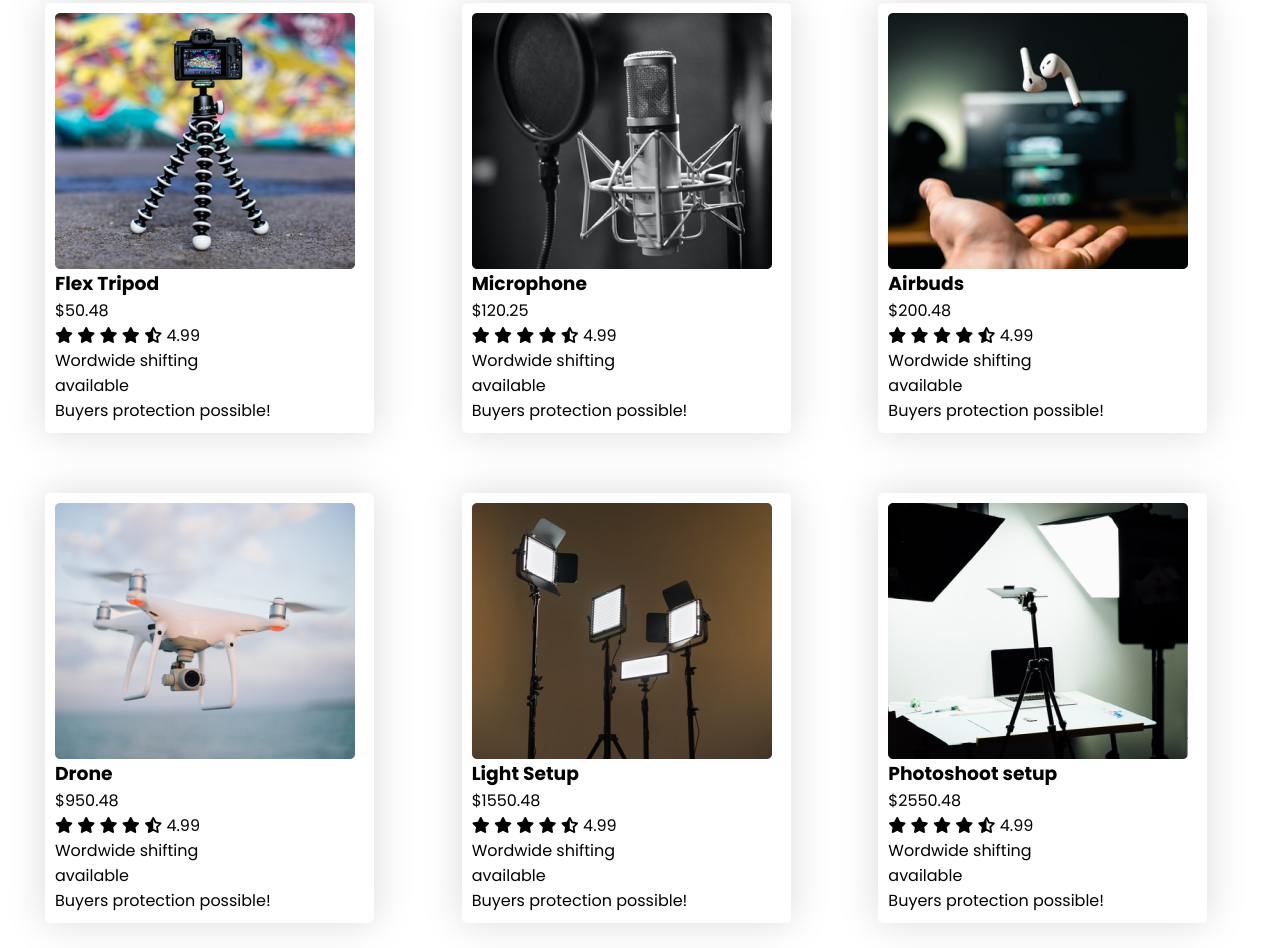
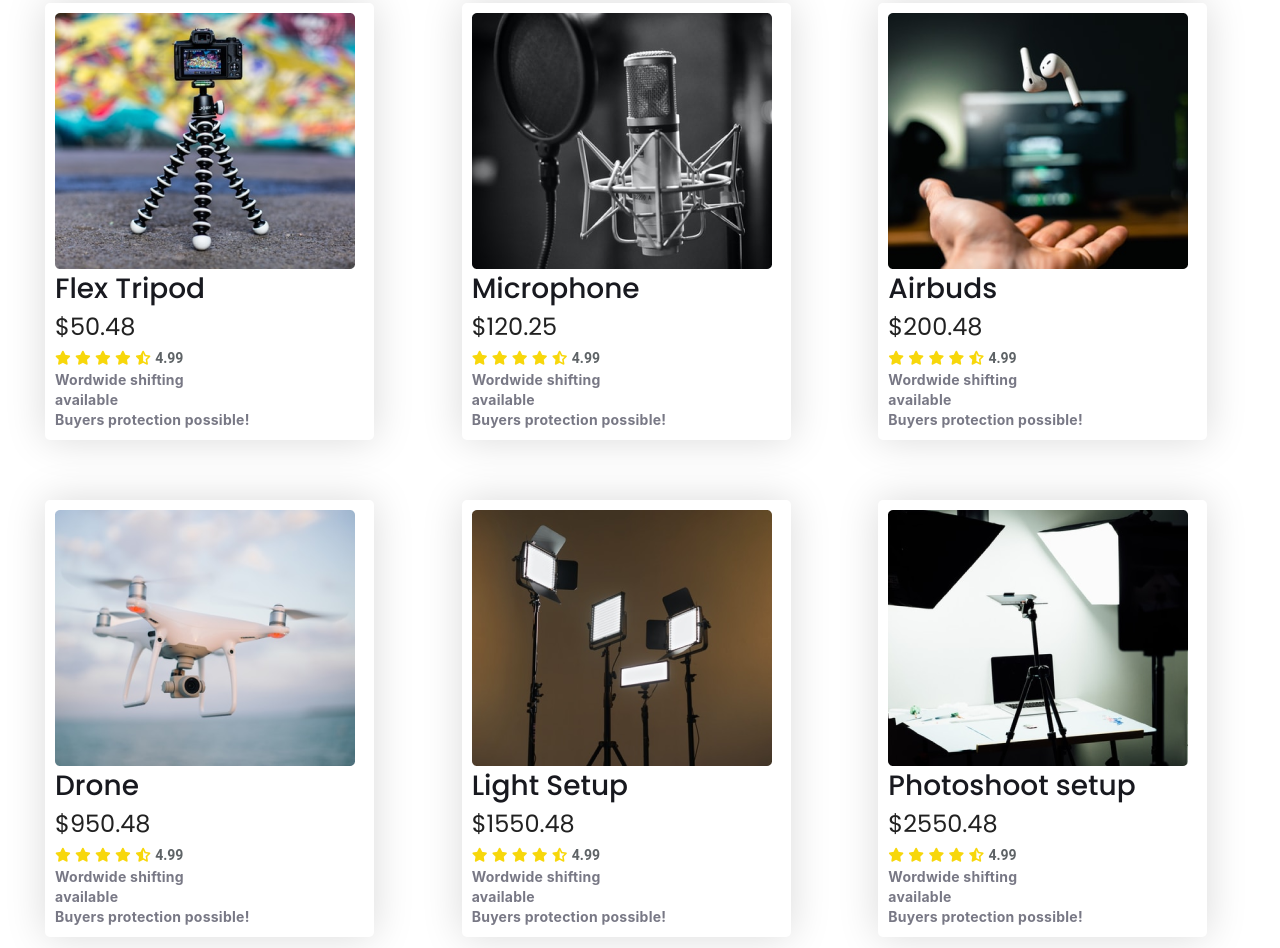
Before and after one commit to anamerasul/Influencer-products-update-version, a plain HTML site: page index.html in a window 1280 px wide. Shown: the part 992-1940 px from the top of the page. Drawn offline with Linux system fonts and the light colour scheme.

Commit message:
popular section css update

```diff
--- a/assets/css/styles.css
+++ b/assets/css/styles.css
@@ -238,10 +238,60 @@ grid-gap:20px;
 
  }
 
+ .popular-cart-title h3{
+    color: var(--popular-h3-color);
+    font-weight: 500;
+    font-size: 28px;
+    line-height: 40px;
+ }
+
+ .popular-cart-title p{
+    font-size: 24px;
+    line-height: 150%;
+    color: rgba(0, 0, 0, 0.87);
+
+ }
+.popular-cart-description p{
+    font-family: Inter;
+    font-style: normal;
+    font-weight: bold;
+    font-size: 14px;
+    line-height: 143%;
+    align-items: center;
+    letter-spacing: 0.018em;
+    color: #787885;
+
+}
+
+
+
+
+
+
  .popular-section-anchor{
      justify-content:flex-end;
 
  }
+
+ .rattings span{
+    font-family: Roboto;
+    font-style: normal;
+    font-weight: bold;
+    font-size: 14px;
+    line-height: 22px;
+    color: #5E6366;
+
+ }
+
+ .rattings .fas{
+
+    font-size: 14px;
+    line-height: 22px;
+    color: #f7d70b;
+
+ }
+
+
 .section-anchor{
     color:var(--a-link-arrow-color);
 font-size: 16px;
```
